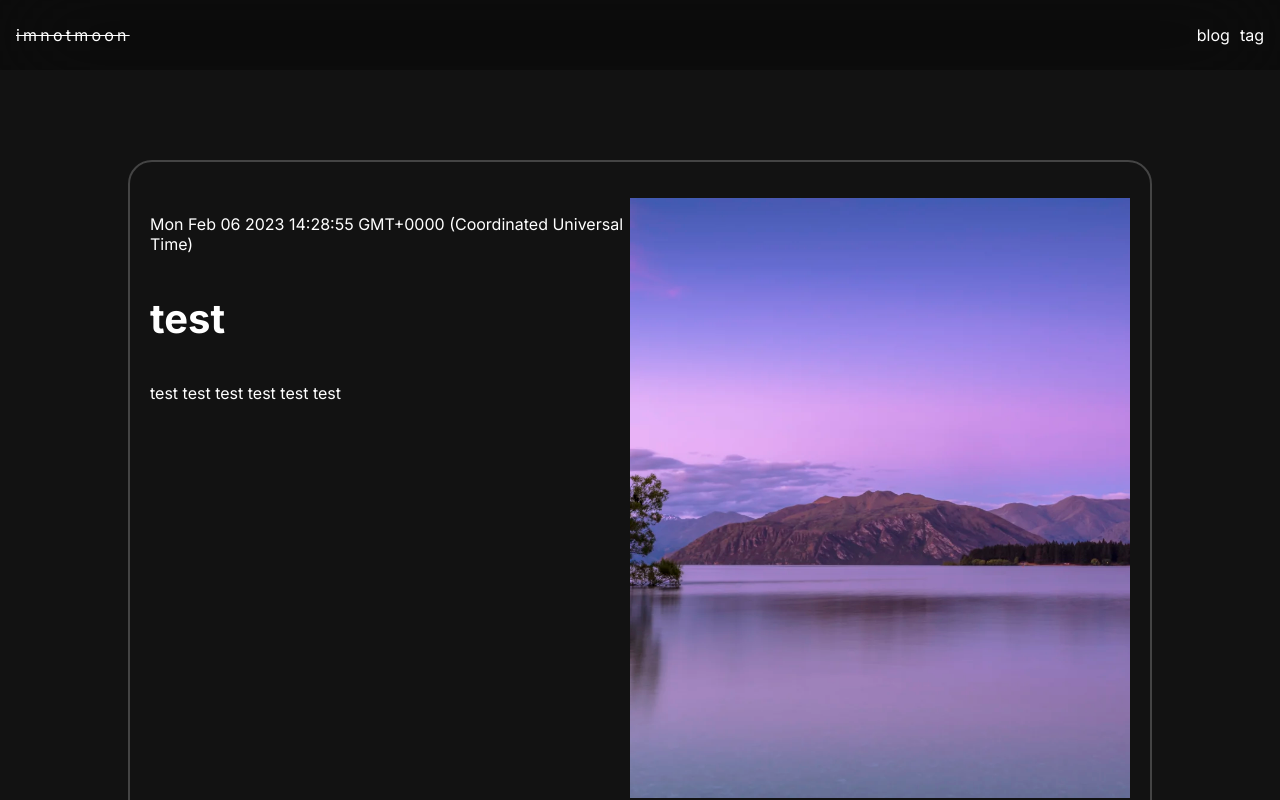
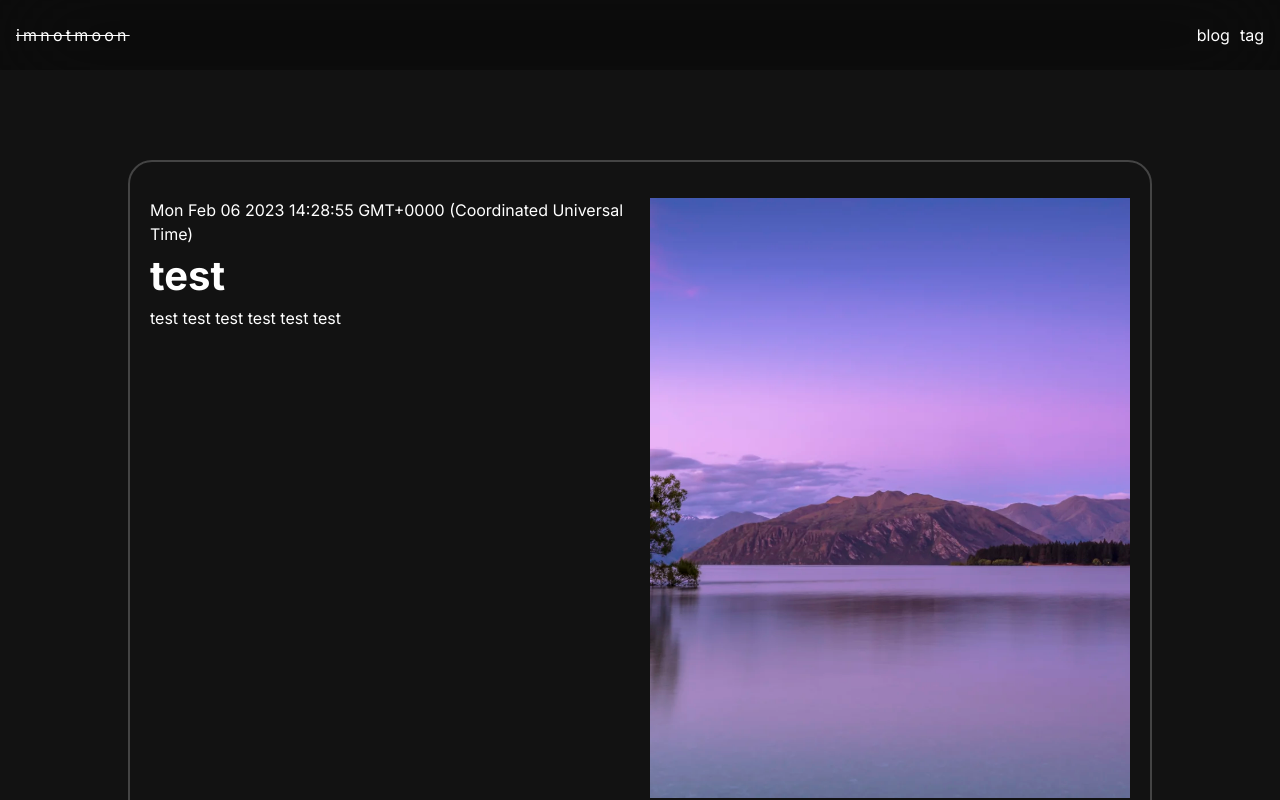
Before and after one commit to imnotmoon/blog, a Next.js app: page / in a window 1280 px wide. Shown: the top 800 px of the page. Built offline with nearby package versions, Linux system fonts and the light colour scheme.

Commit message:
Reset default styles

```diff
--- a/package.json
+++ b/package.json
@@ -14,6 +14,7 @@
     "@next/mdx": "^13.4.13",
     "@types/mdx": "^2.0.5",
     "classnames": "^2.3.2",
+    "date-fns": "^2.30.0",
     "next": "13.4.12",
     "next-mdx-remote": "^4.4.1",
     "react": "18.2.0",
--- /dev/null
+++ b/src/app/global.scss
@@ -0,0 +1,17 @@
+* {
+  margin: 0;
+}
+
+body {
+  line-height: 1.5;
+  -webkit-font-smoothing: antialiased;
+}
+
+img, picture, video, canvas, svg {
+  display: block;
+  max-width: 100%;
+}
+
+input, button, textarea, select {
+  font: inherit;
+}
--- a/src/app/layout.tsx
+++ b/src/app/layout.tsx
@@ -4,6 +4,7 @@ import React from 'react';
 import styles from './layout.module.scss';
 import classNames from 'classnames';
 import { Header } from '@/components/header/Header';
+import './global.scss';
 
 const inter = Inter({ subsets: ['latin'] });
 
```
Also changed, not shown: 1 other file (tests, documents, lock files or other folders).
